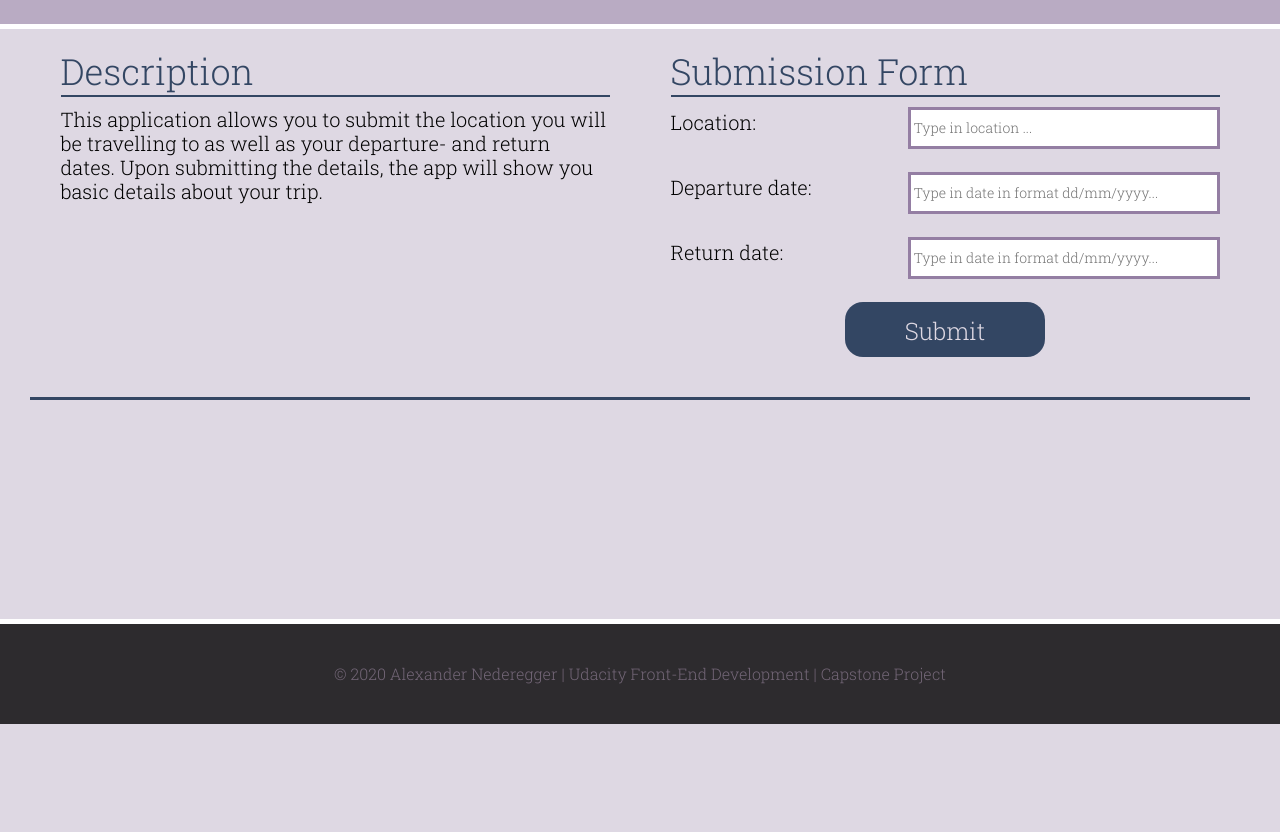
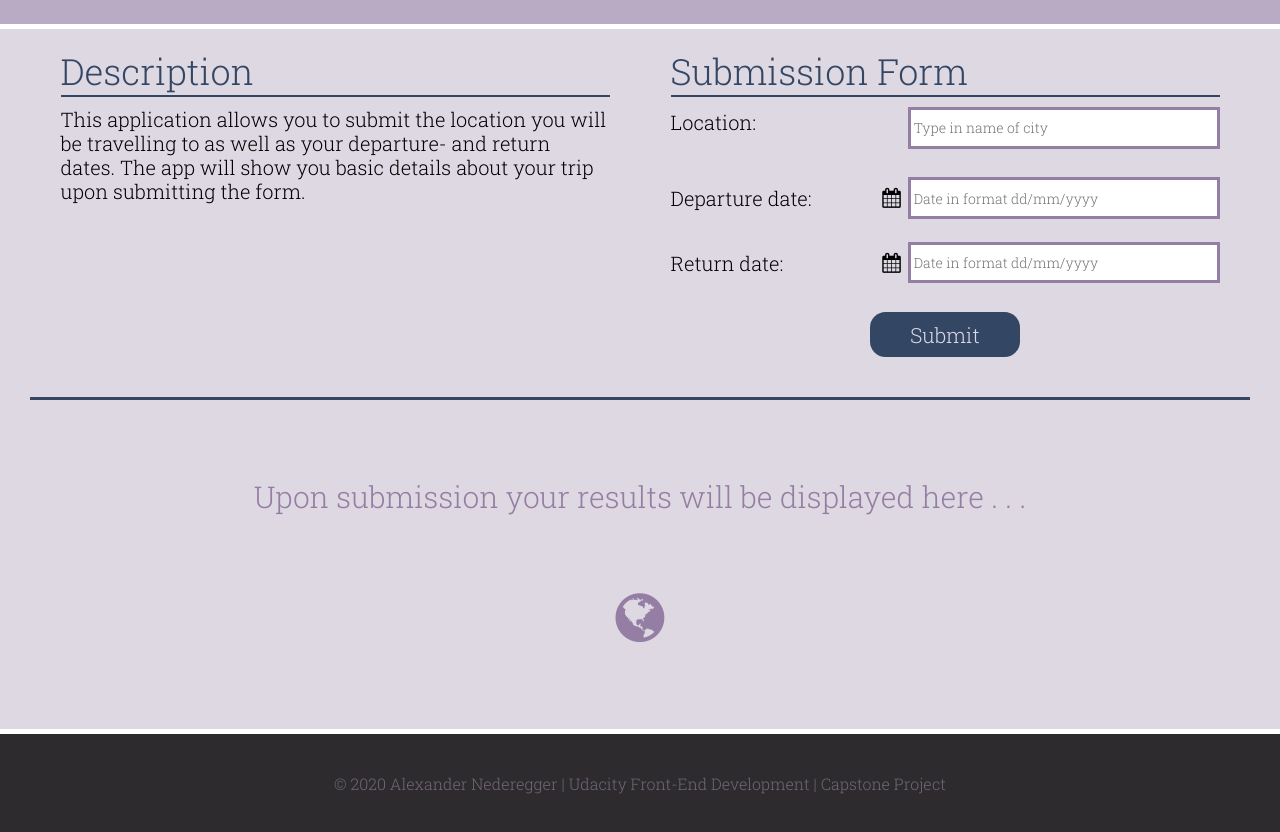
Before and after one commit to alex1ned/travel_planner, a website built with webpack: page src/client/views/index.html in a window 1280 px wide. Shown: the part 76-908 px from the top of the page. Before the commit the page ends 800 px from the top, so only its background shows below. Built offline with nearby package versions, Linux system fonts and the light colour scheme.

Commit message:
Added basic html and css for the calendar input fields and the results section... next up is making 1) results html and css when user types in the input fields in an incorrect way, 2) the real results section (need to check what I get back from API first). Then write the post request to server and the server handler

```diff
--- a/src/client/index.js
+++ b/src/client/index.js
@@ -10,6 +10,10 @@ import './styles/header.scss';
 import './styles/main.scss';
 import './styles/footer.scss';
 
+// IMPORT JS FILE
+
+
+
 // Export functions
 
 // Note: do not append functions directly to button but
--- a/src/client/styles/base.scss
+++ b/src/client/styles/base.scss
@@ -49,9 +49,9 @@ h2 {
 button {
     background-color: $buttonColor;
     color: $mainBackgroundLighter;
-    font-size: 1.5em;
-    height: 55px;
-    width: 200px;
+    font-size: 1.3em;
+    height: 45px;
+    width: 150px;
     border-radius: 0.6em;
     border: none;
     transition: background-color 0.2s ease-in-out, color 0.2s ease-in-out;
--- a/src/client/styles/footer.scss
+++ b/src/client/styles/footer.scss
@@ -12,7 +12,7 @@ footer {
     height: 100px;
     border-top: 5px solid white;
     font-size: 0.8em;
-    position:fixed;
+    position: relative;
     bottom:0;
     width: 100vw;
 }
--- a/src/client/styles/main.scss
+++ b/src/client/styles/main.scss
@@ -25,8 +25,11 @@ $footerTextColor: #736677;
 main {
     color: $mainTextColor;
     padding: 30px;
+    height: 80vh;
 }
 
+
+// --------------------------------- UPPER SEGMENT (INPUT)
 .upper-segment {
     display: flex;
     flex-direction: row;
@@ -56,10 +59,15 @@ form {
         flex-direction: row;
         justify-content: space-between;
 
-        p, input {
+        p, input, div {
             height: 30px;
             display: flex;
             align-items: center;
+        }
+
+        .calendar-container {
+            display: flex;
+            justify-content: right;
         }
 
         input {
@@ -68,6 +76,12 @@ form {
             padding: 0.2em;
             border: 3px solid $mainBackgroundDarker;
         }
+
+        .fa-calendar {
+            margin-right: 7px;
+            font-size: 1.0em;
+        }
+
     }
 
     .submit-button {
@@ -103,3 +117,38 @@ form {
         }
     }
 }
+
+
+
+// --------------------------------- LOWER SEGMENT (RESULTS)
+// --------- Placeholder
+.results-section {
+    display: flex;
+    flex-direction: column;
+    justify-content: center;
+    align-items: center;
+    min-height: 250px;
+
+    .results-placeholder {
+        display: flex;
+        flex-direction: column;
+        justify-content: end;
+        height: auto;
+        font-size: 1.5em;
+        text-align: center;
+        color: $mainBackgroundDarker;
+
+        p, i {
+            padding: 80px 0px 0px 0px;
+        }
+
+        i {
+            font-size: 1.9em;
+        }
+
+    }
+}
+
+// --------- Results if input was invalid
+
+// --------- Correct results
--- a/src/client/views/index.html
+++ b/src/client/views/index.html
@@ -2,6 +2,7 @@
 <html lang="en" dir="ltr">
     <head>
         <meta charset="utf-8">
+        <meta name="viewport" content="width=device-width, initial-scale=1, maximum-scale=1, user-scalable=no">
         <title>Travel Planner | Udacity Front-End Development</title>
 
         <!-- Import fonts -->
@@ -25,8 +26,8 @@
                     <p>
                         This application allows you to submit the location
                         you will be travelling to as well as your departure-
-                        and return dates. Upon submitting the details, the app
-                        will show you basic details about your trip.
+                        and return dates. The app will show you basic details
+                        about your trip upon submitting the form.
                     </p>
                 </section>
 
@@ -38,19 +39,25 @@
                         <!-- Location -->
                         <div class="input-field">
                             <p>Location:</p>
-                            <input type="text" value="" placeholder="Type in location ...">
+                            <input type="text" value="" placeholder="Type in name of city">
                         </div>
 
                         <!-- Departure date -->
                         <div class="input-field">
                             <p>Departure date:</p>
-                            <input type="text" value="" placeholder="Type in date in format dd/mm/yyyy...">
+                            <div class="calendar-container">
+                                <i class="fa fa-calendar"></i>
+                                <input type="text" value="" placeholder="Date in format dd/mm/yyyy">
+                            </div>
                         </div>
 
                         <!-- Return date -->
                         <div class="input-field">
                             <p>Return date:</p>
-                            <input type="text" value="" placeholder="Type in date in format dd/mm/yyyy...">
+                            <div class="calendar-container">
+                                <i class="fa fa-calendar"></i>
+                                <input type="text" value="" placeholder="Date in format dd/mm/yyyy">
+                            </div>
                         </div>
 
                         <!-- Submit button -->
@@ -61,6 +68,16 @@
                         </div>
                     </form>
                 </section>
+            </section>
+
+
+            <!-- Results section -->
+            <section class="results-section">
+                <div class="results-placeholder">
+                    <p>Upon submission your results will be displayed here . . .</p>
+                    <i class="fa fa-globe"></i>
+                </div>
+
             </section>
         </main>
 
```
Also changed, not shown: 2 other files.
